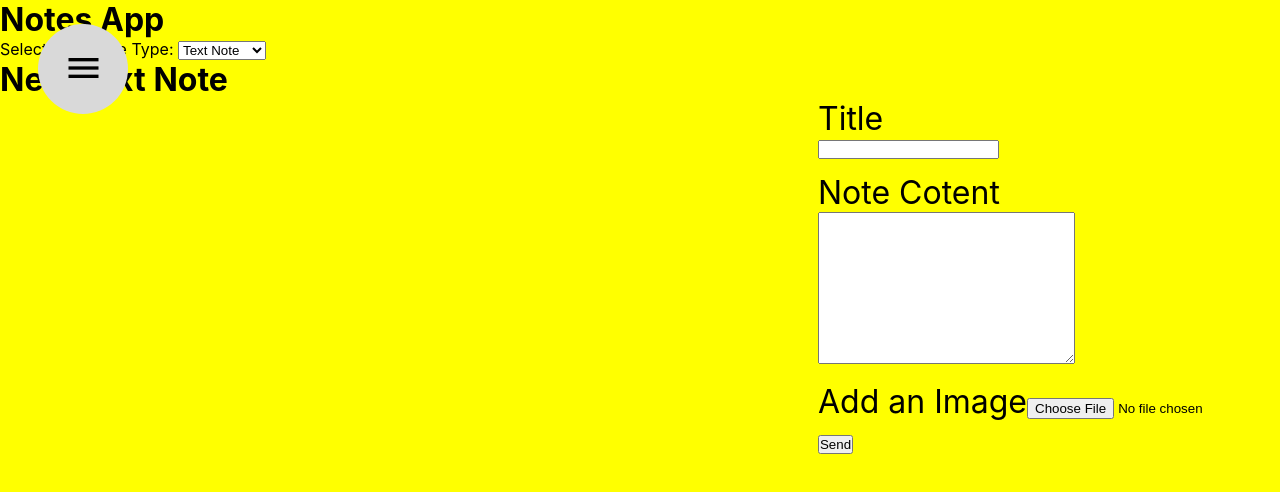
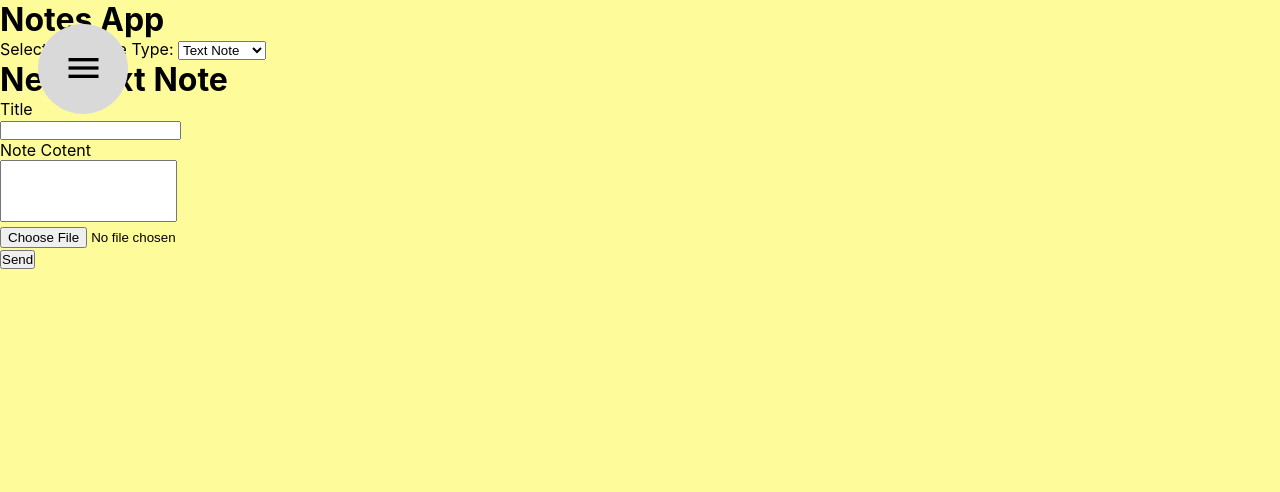
Before and after one commit to Jalopezm/Notes-App, a React (Create React App) app: page /notes in a window 1280 px wide. Shown: the top 492 px of the page. Built offline with nearby package versions, Linux system fonts and the light colour scheme.

Commit message:
Login Signup Styled

```diff
--- a/src/assets/css/styles.css
+++ b/src/assets/css/styles.css
@@ -11,7 +11,7 @@ body {
   background-size: cover;
 }
 body.note{
-  background-color: yellow;
+  background-color:#FEFB9A;
   background-image: none;
 }
 nav {
@@ -73,11 +73,16 @@ nav ul li{
 }
 .menuItem:hover,
 .menuItem:focus {
-  background-color: yellowgreen;
+  border: 1px solid black;
+  background-color: #FEFB9A;
   width: 100%;
   padding: 5%;
   text-decoration: none;
+  box-shadow: 100px 40px 4px rgba(0, 0, 0, 0.25);
   color: white;
+}
+.menuItem a,.menuItem a:visited{
+  color: #000000;
 }
 
 .postIt {
@@ -140,16 +145,73 @@ nav ul li{
   background: #dec29c;
 }
 
-.text-form{
-  display:flex;
-  align-content: flex-end;
-  flex-wrap: wrap;
-  flex-direction: column;
+.signup-form,.login-form {
+  width: 300px;
+  height: 200px;
+  padding: 20px;
+  padding-bottom: 10%;
+  background: #FEFB9A;
+  box-shadow: 20px 40px 4px rgba(0, 0, 0, 0.25);
+  position: absolute;
+  left: 50%;
+  top: 50%;
+  transform: translate(-50%, -50%);
+  font-family: Arial, sans-serif;
 }
-.text-form form label{
-  font-size: 2rem;
 
+.signup-form label,.login-form label {
+  font-weight: bold;
+  display: block;
+  margin-bottom: 10px;
+  font-size: 1.2em;
 }
-input,textarea{
-  margin-bottom: 3%;
+
+.login-form input[type="text"],.signup-form input[type="text"],input[type="email"],input[type="password"] {
+  width: 100%;
+  padding: 10px;
+  margin-bottom: 10px;
+  border: none;
+  box-sizing: border-box;
+  font-size: 1.2em;
+  outline: none;
+  background-color: #d9d9d9;
+  border-radius: 15px;
 }
+
+textarea {
+  height: 60px;
+  resize: none;
+}
+
+.login-form input[type="submit"], .signup-form input[type="submit"] {
+  margin-top: 10px;
+  padding: 10px 20px;
+  background-color: #FFB900;
+  color: white;
+  border: none;
+  border-radius: 5px;
+  cursor: pointer;
+  font-size: 1.2em;
+  transition: all 0.2s ease-in-out;
+}
+
+.login-form input[type="submit"]:hover , .signup-form input[type="submit"]:hover {
+  background-color: #FFCA28;
+  transform: translateY(-2px);
+  box-shadow: 0 4px 6px rgba(0, 0, 0, 0.1);
+}
+
+#chincheta {
+  position: relative;
+  top: -40px;
+  text-align: center;
+}
+svg{
+  width: 50px;
+  height: 53px;
+}
+.login,.signup{
+  text-align: center;
+  padding-top: 5%;
+  font-size: 5rem;
+}
--- a/src/assets/js/NewNote.jsx
+++ b/src/assets/js/NewNote.jsx
@@ -14,11 +14,8 @@ export default function NewNote({ noteType }) {
           <textarea
             name="text-note"
             id="text-note"
-            cols="30"
-            rows="10"
           ></textarea>
           <br />
-          <label htmlFor="img">Add an Image</label>
           <input type="file" name="img" id="img" accept="image/*"/>
           <br />
           <input type="submit" value="Send" />
```
Also changed, not shown: src/routes/Login.js (+11 -5 lines), src/routes/SignUp.js (+8 -2 lines).
